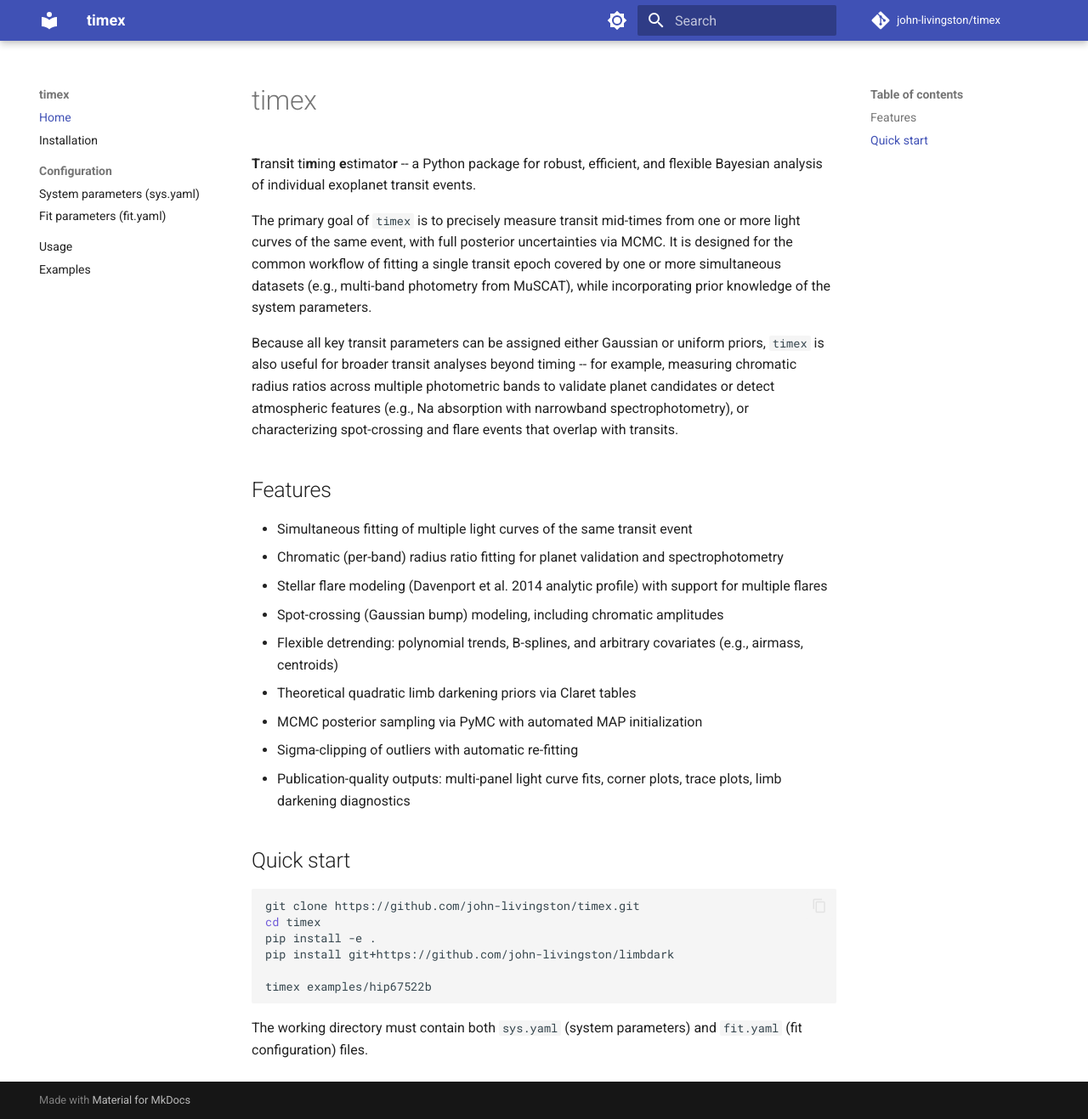
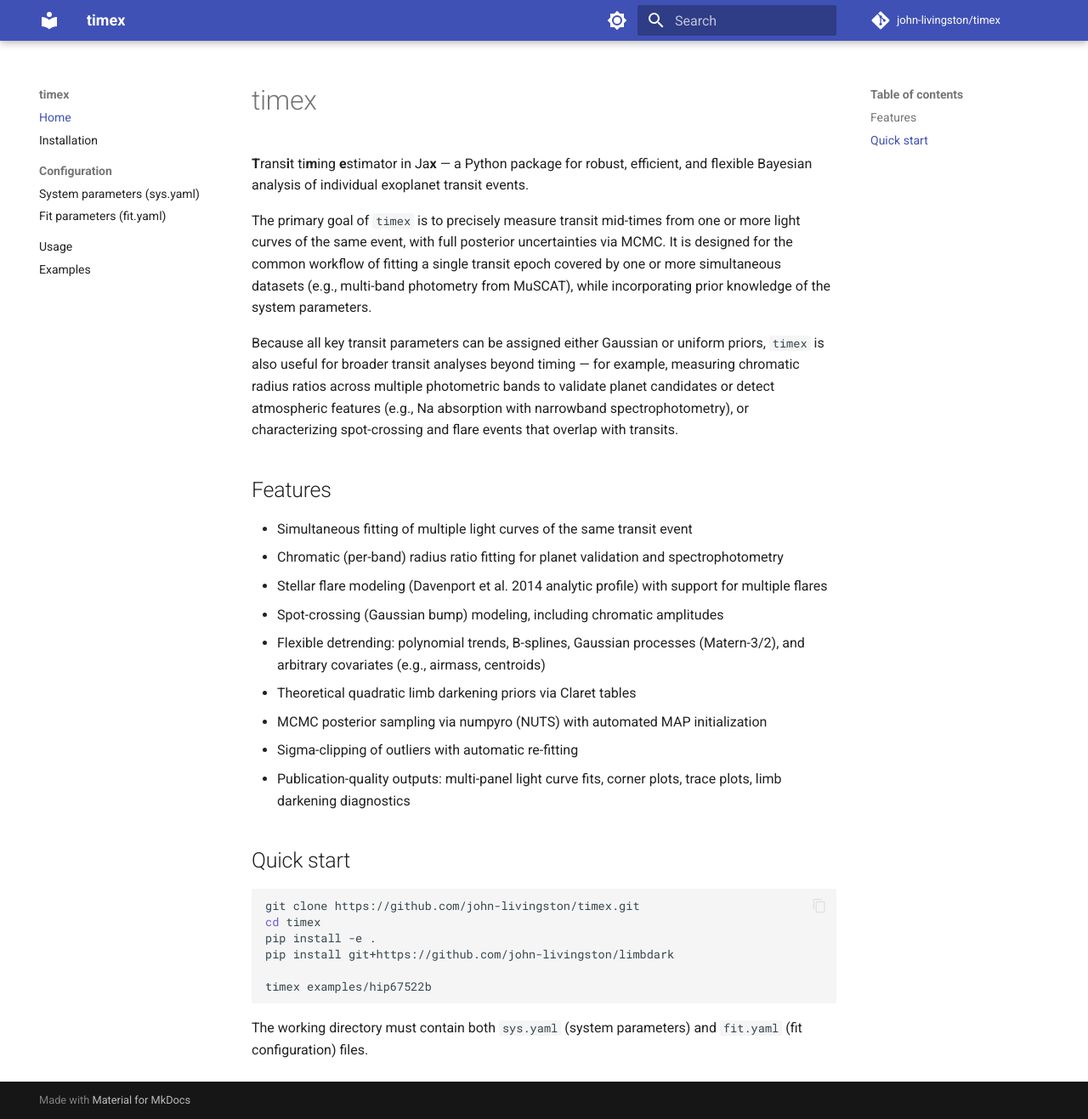
Before and after one commit to john-livingston/timex, an MkDocs documentation site: the page built from docs/index.md, in a window 1280 px wide and 1317 px high. Shown: the whole window at 85% size. Built offline with MkDocs 1.6.1 and Material for MkDocs 9.7.7, drawn with Linux system fonts in a browser that asks for light colours; comment, search, counter and statistics services are not loaded.

Commit message:
update docs: acronym, numpyro, GP in features

```diff
--- a/docs/index.md
+++ b/docs/index.md
@@ -1,10 +1,10 @@
 # timex
 
-**T**rans**i**t ti**m**ing **e**stimato**r** -- a Python package for robust, efficient, and flexible Bayesian analysis of individual exoplanet transit events.
+**T**rans**i**t ti**m**ing **e**stimator in Ja**x** — a Python package for robust, efficient, and flexible Bayesian analysis of individual exoplanet transit events.
 
 The primary goal of `timex` is to precisely measure transit mid-times from one or more light curves of the same event, with full posterior uncertainties via MCMC. It is designed for the common workflow of fitting a single transit epoch covered by one or more simultaneous datasets (e.g., multi-band photometry from MuSCAT), while incorporating prior knowledge of the system parameters.
 
-Because all key transit parameters can be assigned either Gaussian or uniform priors, `timex` is also useful for broader transit analyses beyond timing -- for example, measuring chromatic radius ratios across multiple photometric bands to validate planet candidates or detect atmospheric features (e.g., Na absorption with narrowband spectrophotometry), or characterizing spot-crossing and flare events that overlap with transits.
+Because all key transit parameters can be assigned either Gaussian or uniform priors, `timex` is also useful for broader transit analyses beyond timing — for example, measuring chromatic radius ratios across multiple photometric bands to validate planet candidates or detect atmospheric features (e.g., Na absorption with narrowband spectrophotometry), or characterizing spot-crossing and flare events that overlap with transits.
 
 ## Features
 
@@ -12,9 +12,9 @@ Because all key transit parameters can be assigned either Gaussian or uniform pr
 - Chromatic (per-band) radius ratio fitting for planet validation and spectrophotometry
 - Stellar flare modeling (Davenport et al. 2014 analytic profile) with support for multiple flares
 - Spot-crossing (Gaussian bump) modeling, including chromatic amplitudes
-- Flexible detrending: polynomial trends, B-splines, and arbitrary covariates (e.g., airmass, centroids)
+- Flexible detrending: polynomial trends, B-splines, Gaussian processes (Matern-3/2), and arbitrary covariates (e.g., airmass, centroids)
 - Theoretical quadratic limb darkening priors via Claret tables
-- MCMC posterior sampling via PyMC with automated MAP initialization
+- MCMC posterior sampling via numpyro (NUTS) with automated MAP initialization
 - Sigma-clipping of outliers with automatic re-fitting
 - Publication-quality outputs: multi-panel light curve fits, corner plots, trace plots, limb darkening diagnostics
 
```
